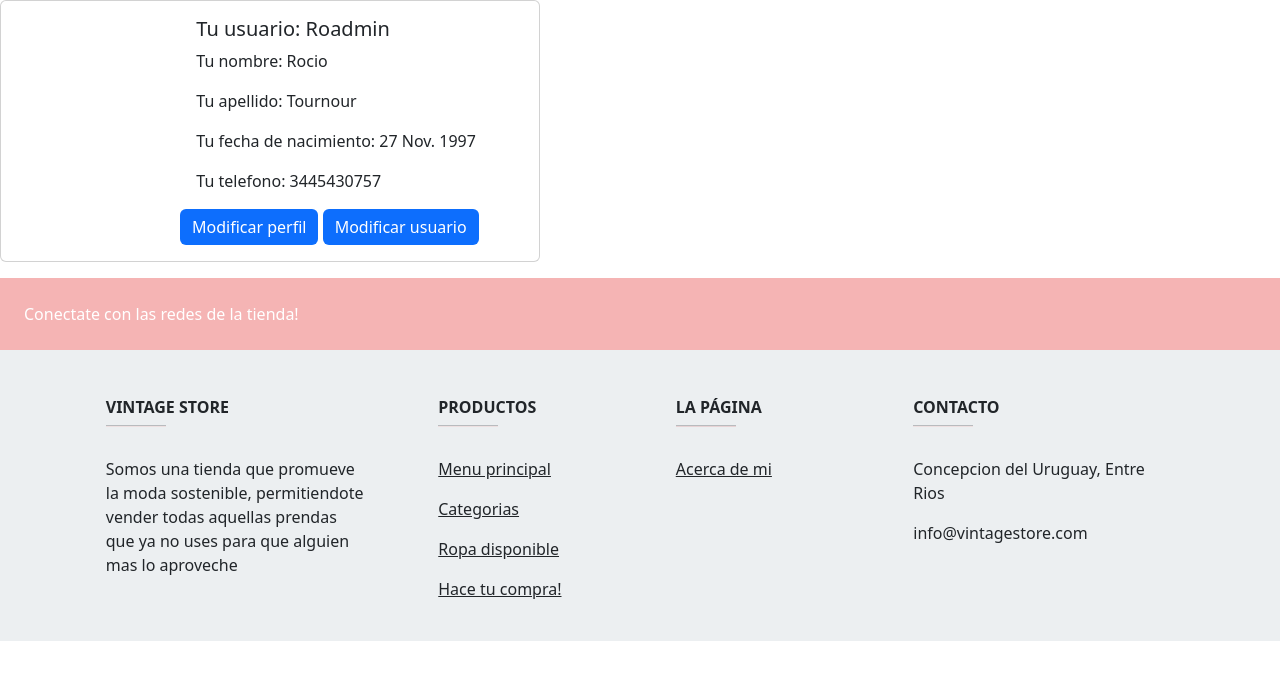
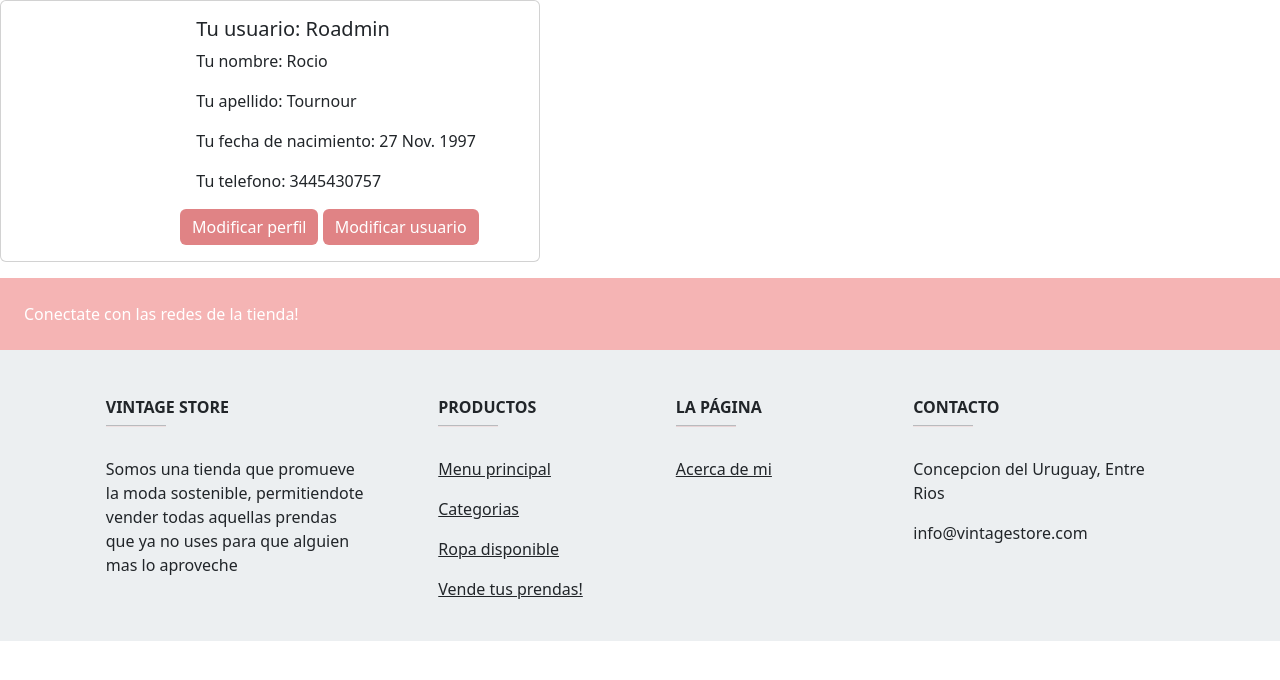
Before and after one commit to rotournour/ProyectoFinal_Python, a Django app: page /users/my-profile in a window 1280 px wide. Shown: the part 80-760 px from the top of the page. Run offline with Django 4.2, Linux system fonts and the light colour scheme; a user stored in the database is signed in; data comes from the database, SQL or seed files in the repository; both versions use the stored data as it was after the commit.

Commit message:
arreglos

```diff
--- a/proyecto_final/templates/base.html
+++ b/proyecto_final/templates/base.html
@@ -54,7 +54,7 @@
                             <ul class="dropdown-menu">
                                 <li><a class="dropdown-item" href="/users/my-profile">Mi perfil</a></li>
                                 <li><a class="dropdown-item" href="/users/update-user">Actualizar usuario</a></li>
-                                <li><a class="dropdown-item" href="/users/update-profile">Actualizar perfil</a></li>
+                                <li><a class="dropdown-item" href="/users/update-profile/">Actualizar perfil</a></li>
                             </ul>
                         </div>
                         {% else %}
@@ -138,7 +138,7 @@
                                 <a href="/clothes/list-clothes/" class="text-dark">Ropa disponible</a>
                             </p>
                             <p>
-                                <a href="/sales/order" class="text-dark">Hace tu compra!</a>
+                                <a href="/clothes/create" class="text-dark">Vende tus prendas!</a>
                             </p>
                         </div>
                         <!-- Grid column -->
--- a/proyecto_final/templates/users/my-profile.html
+++ b/proyecto_final/templates/users/my-profile.html
@@ -22,10 +22,10 @@ Tu perfil
                 <p class="card-text">Tu fecha de nacimiento: {{request.user.profile.birth_date}}</p>
                 <p class="card-text">Tu telefono: {{request.user.profile.phone}}</p>
                 <a class="btn btn-primary"
-                style="background-color:e08385; color: white; border: 0px; position: relative; top: 20%; right: 5%;"
+                style="background-color:#e08385; color: white; border: 0px; position: relative; top: 20%; right: 5%;"
                 href="/users/update-profile" role="button">Modificar perfil</a>
                 <a class="btn btn-primary"
-                style="background-color:e08385; color: white; border: 0px; position: relative; top: 20%; right: 5%;"
+                style="background-color:#e08385; color: white; border: 0px; position: relative; top: 20%; right: 5%;"
                 href="/users/update-user" role="button">Modificar usuario</a>
             </div>
         </div>
```
Also changed, not shown: proyecto_final/db.sqlite3.
